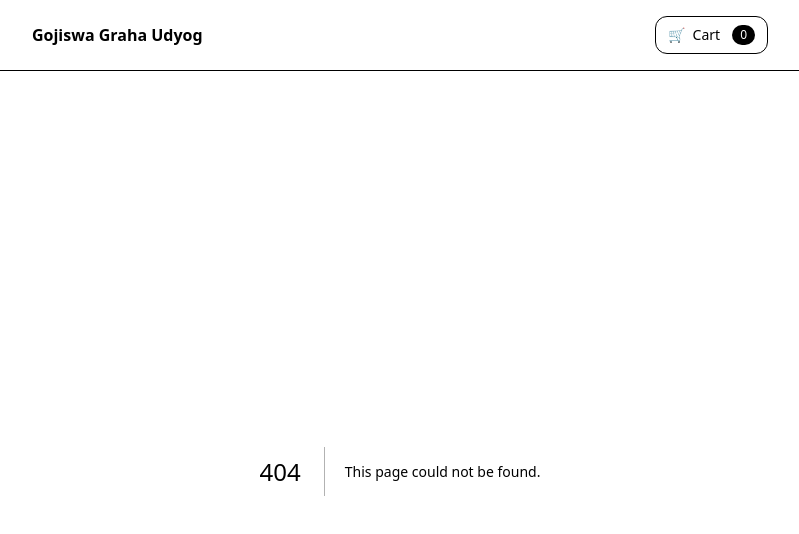
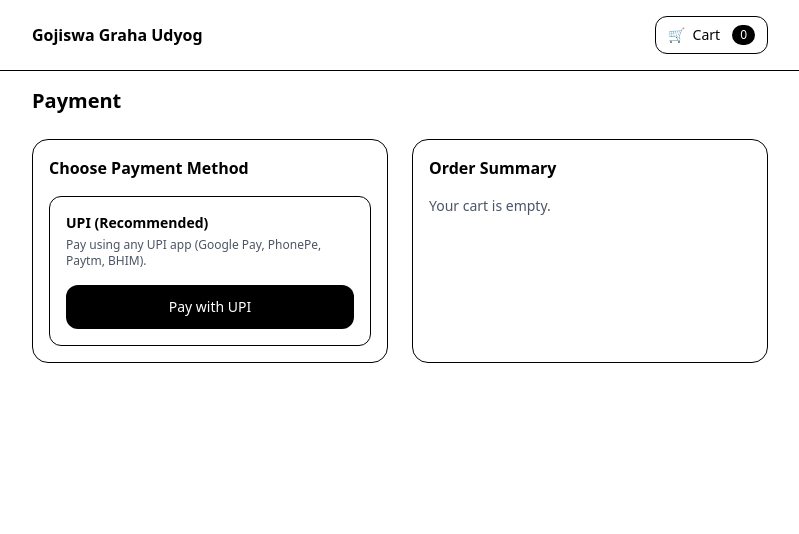
Before and after one commit to tejalj06/Gojiswa-graha-udyog, a Next.js app in the folder frontend/: page /payment in a window 1280 px wide. Before the commit this address had no page. Shown: the top 534 px of the page, without its empty margins (240-1039 px from the left). Built offline with nearby package versions, Linux system fonts and the light colour scheme.

Commit message:
Add payment page with UPI option and QR placeholder

```diff
--- a/frontend/app/checkout/page.tsx
+++ b/frontend/app/checkout/page.tsx
@@ -34,15 +34,23 @@ export default function CheckoutPage() {
   const {
     register,
     handleSubmit,
+    reset,
     formState: { errors, isSubmitting },
   } = useForm<CheckoutFormData>({
     resolver: zodResolver(checkoutSchema),
   });
 
-  const onSubmit = (data: CheckoutFormData) => {
+  const onSubmit = async (data: CheckoutFormData) => {
     console.log("Customer Data:", data);
+
+    await new Promise((resolve) => setTimeout(resolve, 1000));
+
+    console.log("Submit finished");
+
+    reset();
+
+    router.push("/payment");
   };
-
   return (
     <main className="mx-auto max-w-3xl p-4">
       <h1 className="text-xl font-bold">Checkout</h1>
--- /dev/null
+++ b/frontend/app/payment/page.tsx
@@ -0,0 +1,58 @@
+"use client";
+
+import { useState } from "react";
+import OrderSummary from "../../components/OrderSummary";
+
+export default function PaymentPage() {
+  const [showUPIQR, setShowUPIQR] = useState(false);
+
+  return (
+    <main className="mx-auto max-w-3xl p-4">
+      <h1 className="text-xl font-bold">Payment</h1>
+
+      <div className="mt-6 grid gap-6 md:grid-cols-2">
+        <section className="rounded-2xl border bg-white p-4">
+          <h2 className="text-base font-semibold">Choose Payment Method</h2>
+
+          <div className="mt-4 rounded-xl border p-4">
+            <div className="text-sm font-semibold">UPI (Recommended)</div>
+            <p className="mt-1 text-xs text-gray-600">
+              Pay using any UPI app (Google Pay, PhonePe, Paytm, BHIM).
+            </p>
+
+            <button
+              type="button"
+              onClick={() => setShowUPIQR(true)}
+              className="mt-4 w-full rounded-xl bg-black py-3 text-sm font-medium text-white"
+            >
+              Pay with UPI
+            </button>
+          </div>
+
+          {showUPIQR && (
+            <div className="mt-6 rounded-xl border p-4">
+              <div className="text-sm font-semibold">Scan & Pay</div>
+              <p className="mt-1 text-xs text-gray-600">
+                Scan this QR code using your UPI app.
+              </p>
+
+              <div className="mt-4 flex items-center justify-center rounded-lg bg-gray-100 p-6 text-sm text-gray-600">
+                UPI QR Code will appear here
+              </div>
+
+              <p className="mt-3 text-xs text-gray-500">
+                After payment, click “I have paid” (we’ll add confirmation
+                later).
+              </p>
+            </div>
+          )}
+        </section>
+
+        <section className="rounded-2xl border bg-white p-4">
+          <h2 className="text-base font-semibold">Order Summary</h2>
+          <OrderSummary />
+        </section>
+      </div>
+    </main>
+  );
+}
```
